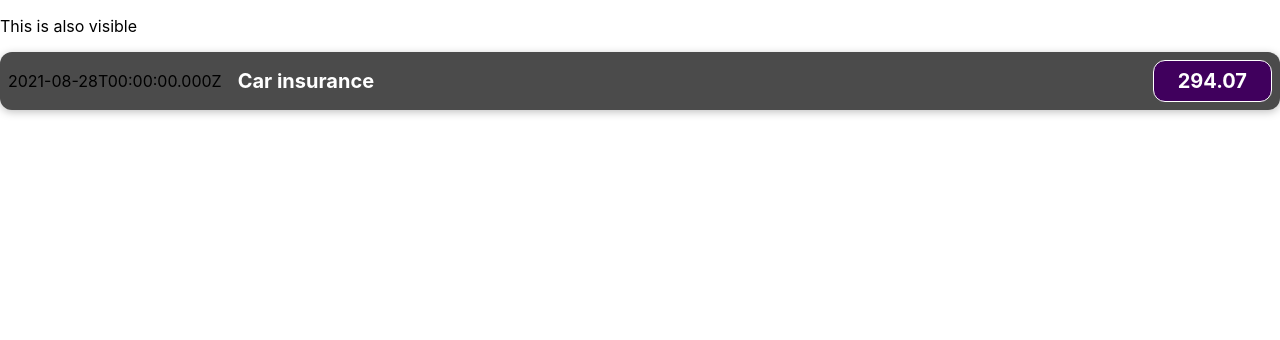
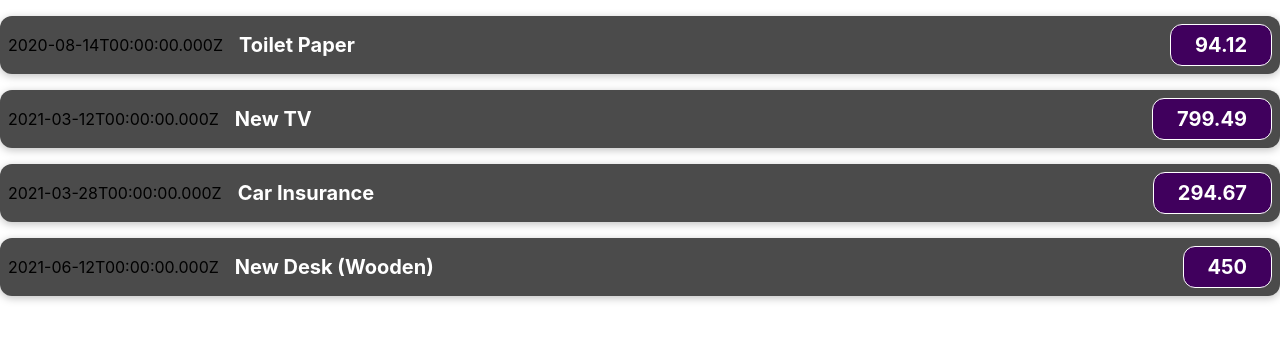
Before and after one commit to albur2021/react-complete-guide, a React (Create React App) app: page / in a window 1280 px wide. Shown: the top 340 px of the page. Built offline with nearby package versions, Linux system fonts and the light colour scheme.

Commit message:
passing Date through props

```diff
--- a/src/App.js
+++ b/src/App.js
@@ -4,13 +4,37 @@
 
 
 function App() {
-
+  const expenses = [
+    {
+      id: 'e1',
+      title: 'Toilet Paper',
+      amount: 94.12,
+      date: new Date(2020, 7, 14),
+    },
+    { id: 'e2', title: 'New TV', amount: 799.49, date: new Date(2021, 2, 12) },
+    {
+      id: 'e3',
+      title: 'Car Insurance',
+      amount: 294.67,
+      date: new Date(2021, 2, 28),
+    },
+    {
+      id: 'e4',
+      title: 'New Desk (Wooden)',
+      amount: 450,
+      date: new Date(2021, 5, 12),
+    },
+  ];
   return (
 
     //comparing here in React
    <div>
-     <p>This is also visible</p>
-      <ExpenseItem></ExpenseItem>
+
+      <ExpenseItem title={expenses[0].title} amount={expenses[0].amount} date={expenses[0].date}></ExpenseItem>
+      <ExpenseItem title={expenses[1].title} amount={expenses[1].amount} date={expenses[1].date}></ExpenseItem>
+      <ExpenseItem title={expenses[2].title} amount={expenses[2].amount} date={expenses[2].date}></ExpenseItem>
+      <ExpenseItem title={expenses[3].title} amount={expenses[3].amount} date={expenses[3].date}></ExpenseItem>
+
    </div>
   );
 }
--- a/src/components/ExpenseItem.jsx
+++ b/src/components/ExpenseItem.jsx
@@ -1,16 +1,14 @@
 import './ExpenseItem.css';
-const expenseDate = new Date(2021, 7, 28);//initialize date
-const expenseTitle = "Car insurance";
-const expenseAmout = 294.07;
+
 const ExpenseItem = (props) => {
   return (
     // We can't have two HTML root element here, hence we wrap all our tags
     <div className="expense-item">
-      <div >{expenseDate.toISOString()}</div>
+      <div >{props.date.toISOString()}</div>
       <div className="expense-item__description">
-        <h2>{expenseTitle}</h2>
+        <h2>{props.title}</h2>
       </div>
-      <div className="expense-item__price">{expenseAmout}</div>
+      <div className="expense-item__price">{props.amount}</div>
     </div>
   );
 };
```
